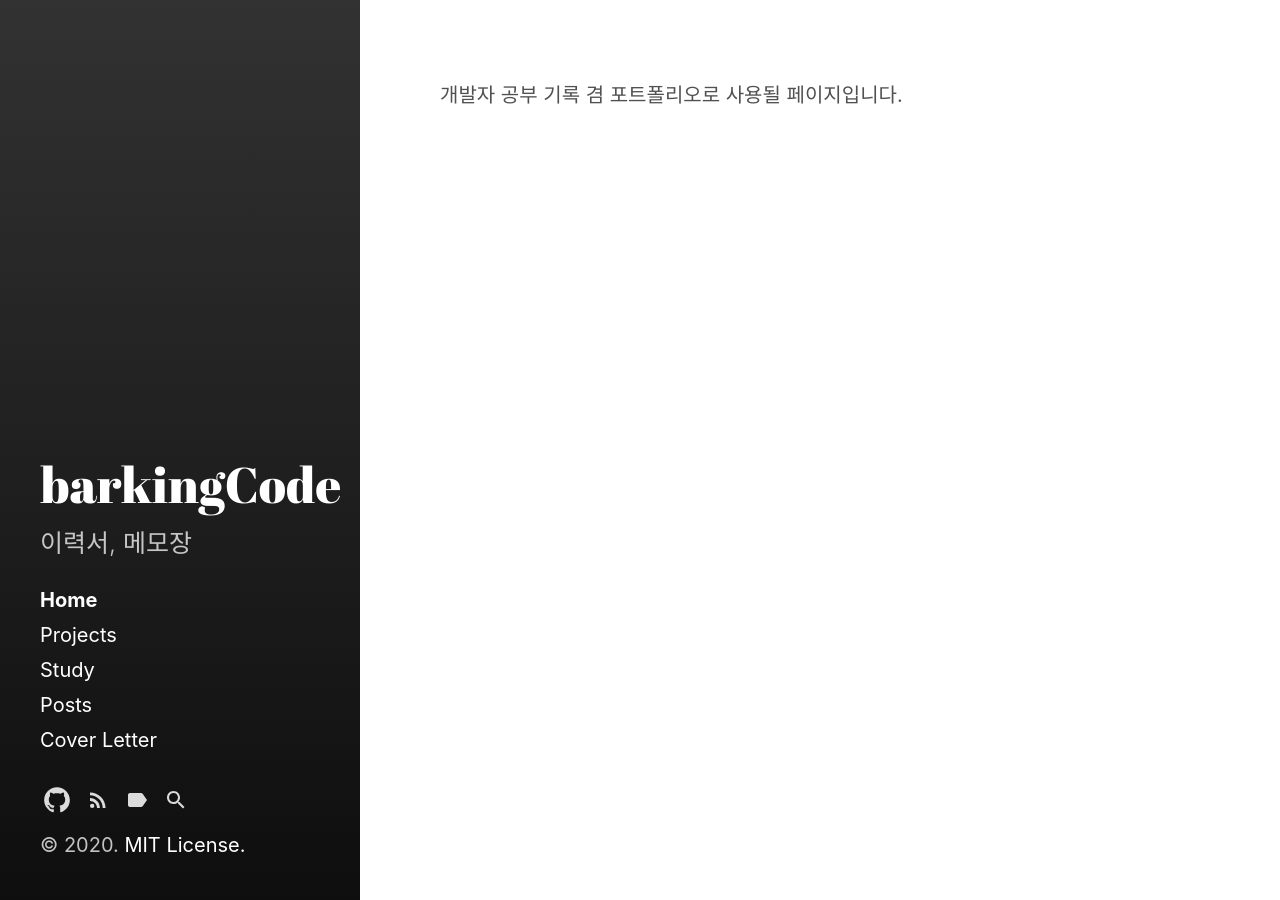
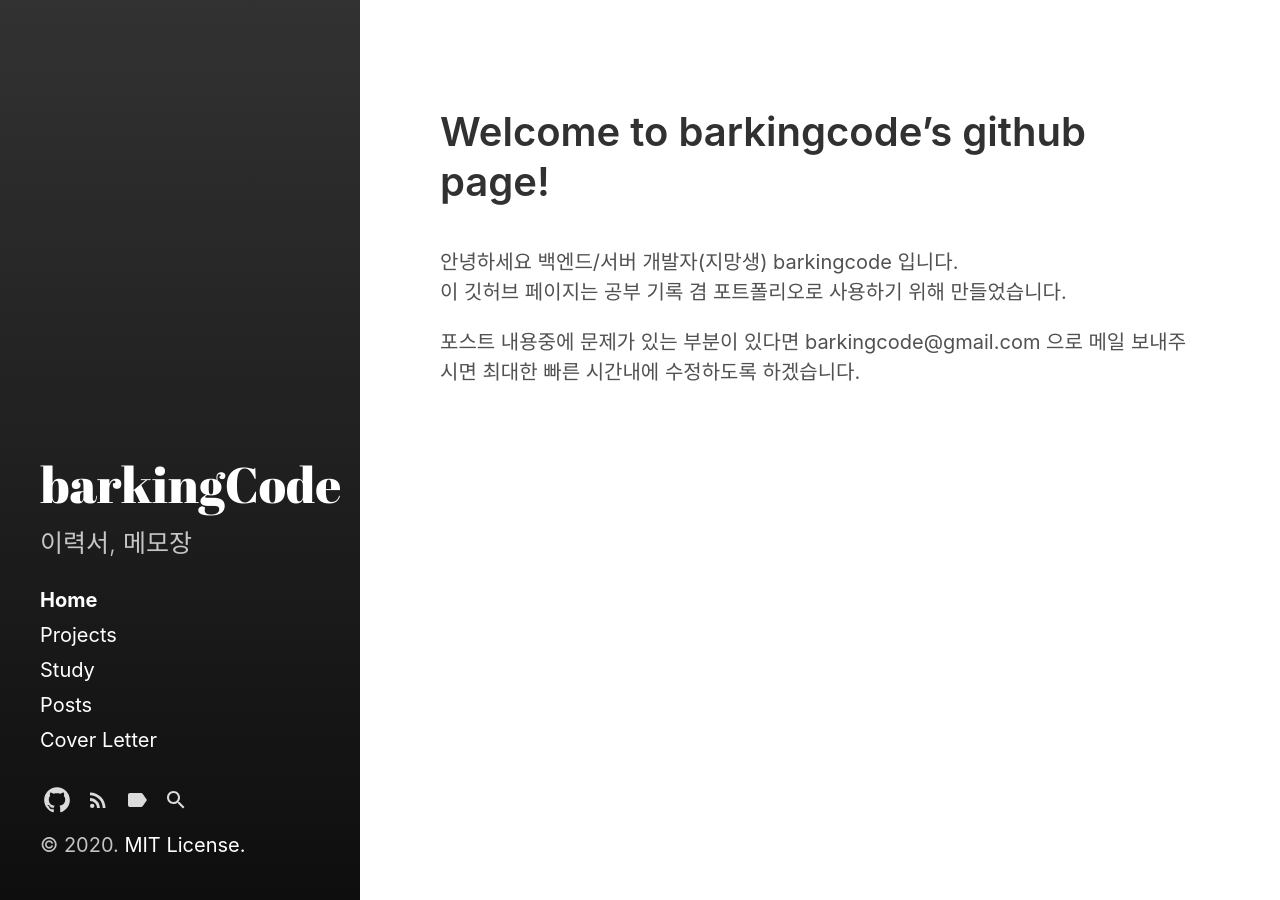
Before and after one commit to barking-code/barking-code.github.io, a Jekyll site: the page built from index.md, in a window 1280 px wide. Built offline with Jekyll 4.4.1, drawn with Linux system fonts in a browser that asks for light colours.

Commit message:
페이지 머릿말 수정

```diff
--- a/index.md
+++ b/index.md
@@ -2,5 +2,10 @@
 layout: default
 title: Home
 ---
+# Welcome to barkingcode's github page!
+<br/>
+안녕하세요 백엔드/서버 개발자(지망생) barkingcode 입니다.<br/>
+이 깃허브 페이지는 공부 기록 겸 포트폴리오로 사용하기 위해 만들었습니다.
 
-개발자 공부 기록 겸 포트폴리오로 사용될 페이지입니다.
+
+포스트 내용중에 문제가 있는 부분이 있다면 barkingcode@gmail.com 으로 메일 보내주시면 최대한 빠른 시간내에 수정하도록 하겠습니다.
```
